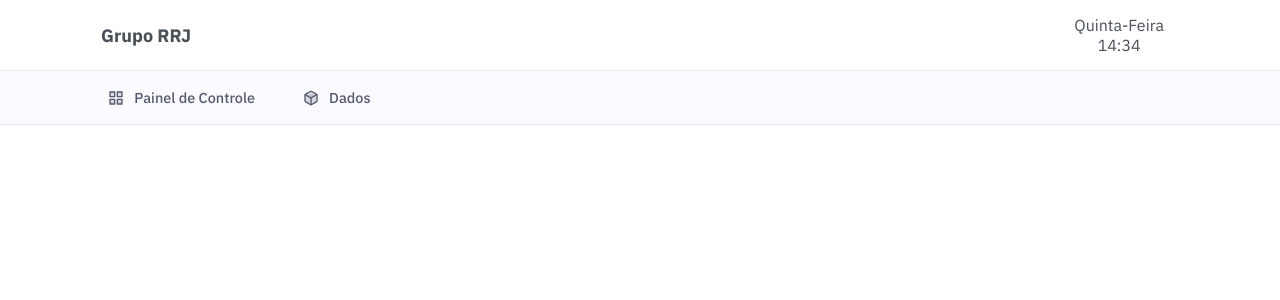
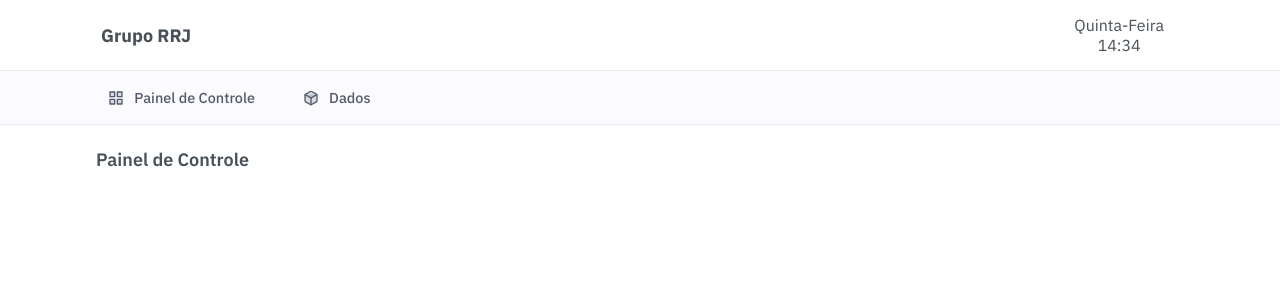
Before and after one commit to barrosoman/election-prime, a Vue app: page /#/ in a window 1280 px wide. Shown: the top 300 px of the page. Built offline with nearby package versions, Linux system fonts and the light colour scheme.

Commit message:
Added the name property

```diff
--- a/src/components/Header.vue
+++ b/src/components/Header.vue
@@ -12,7 +12,7 @@
     <nav class="navbar">
       <ul>
         <li>
-          <a href="/dashboard">
+          <router-link to="/dashboard">
             <svg
               xmlns="http://www.w3.org/2000/svg"
               width="24"
@@ -30,10 +30,10 @@
               <rect x="3" y="14" width="7" height="7"></rect>
             </svg>
             <span>Painel de Controle</span>
-          </a>
+          </router-link>
         </li>
         <li>
-          <a href="/data">
+          <router-link to="/data">
             <svg
               xmlns="http://www.w3.org/2000/svg"
               width="24"
@@ -52,18 +52,25 @@
               <line x1="12" y1="22.08" x2="12" y2="12"></line>
             </svg>
             <span>Dados</span>
-          </a>
+          </router-link>
         </li>
       </ul>
     </nav>
   </div>
-  <div class="test">Testing</div>
+  <div class="page-name-container">
+    <span>{{ name }}</span>
+  </div>
 </template>
 
 <script lang="ts">
 import { defineComponent } from 'vue'
 
 export default defineComponent({
+  props: {
+    name: {
+      type: String
+    }
+  },
   data() {
     return {
       timerId: -1,
@@ -241,4 +248,22 @@ svg {
 .active {
   color: #5156be !important;
 }
+
+.page-name-container {
+  /* Test Only */
+  /* background: blue; */
+
+  position: absolute;
+  margin-top: 125px;
+  line-height: 70px;
+  font-family: 'IBM Plex Sans', sans-serif;
+  font-size: 18px;
+  color: #495057;
+  font-weight: 600;
+  padding: 0 7.5%;
+  display: flex;
+  justify-content: space-between;
+  left: 0;
+  right: 0;
+}
 </style>
```
